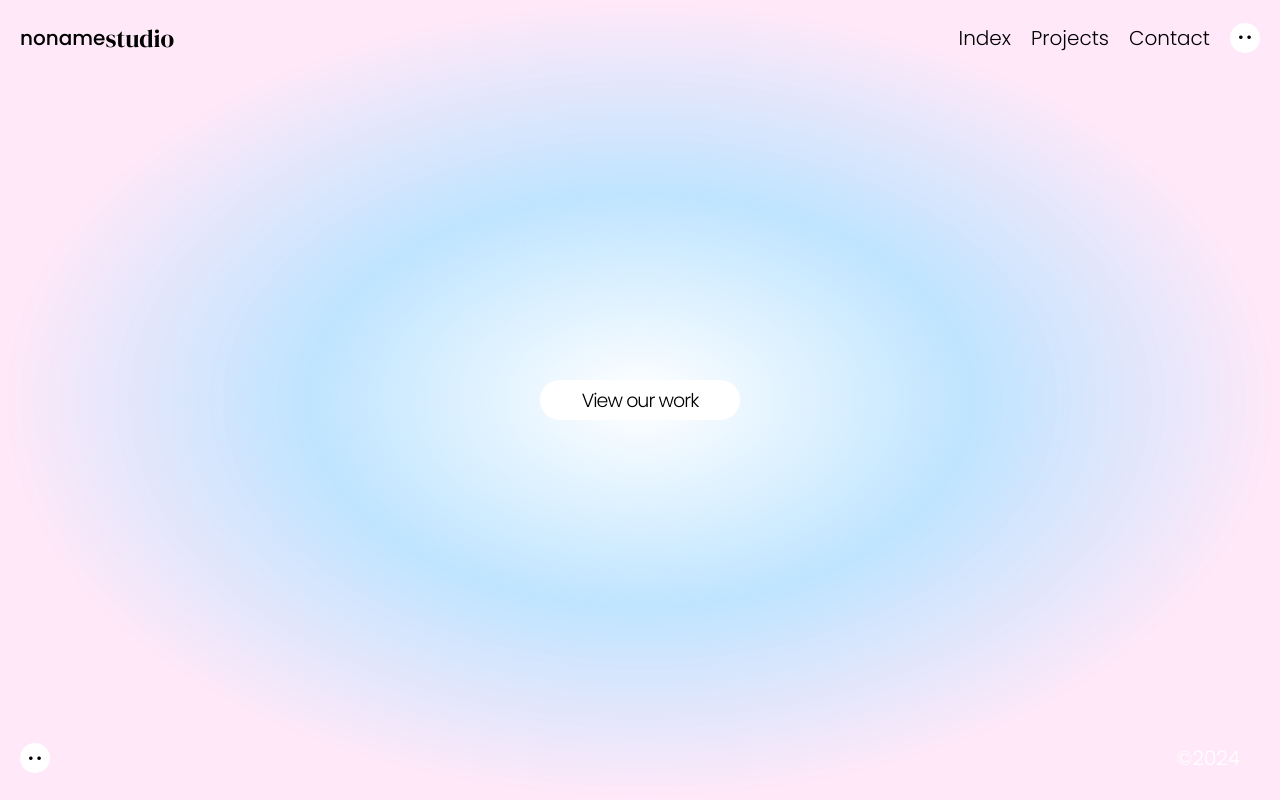
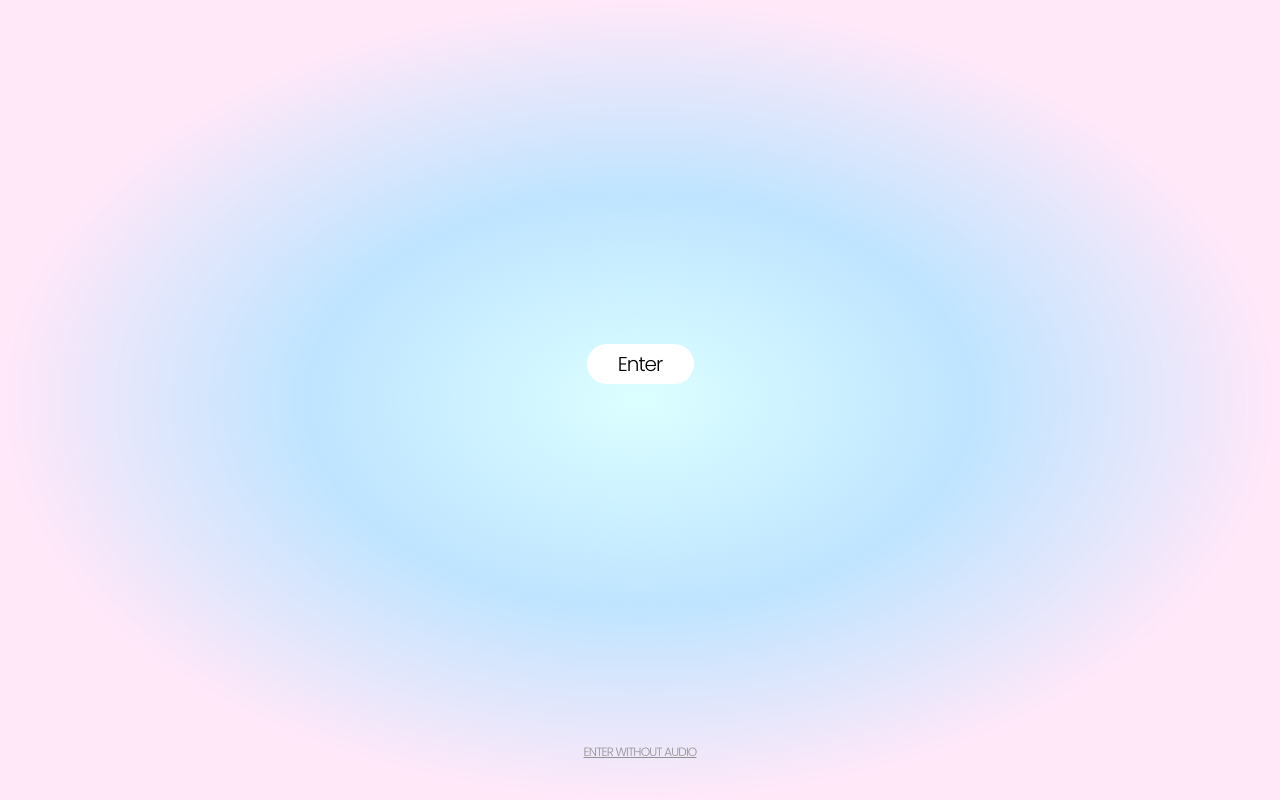
Before and after one commit to Tapiwamazibuko/digital-studio, a React (Create React App) app: page / in a window 1280 px wide. Built offline with nearby package versions, Linux system fonts and the light colour scheme.

Commit message:
adding project footer

```diff
--- a/src/App.css
+++ b/src/App.css
@@ -242,3 +242,8 @@ body {
   line-height: normal;
   letter-spacing: -0.98px;
 }
+
+.footer--star{
+  font-size: 30px;
+  color: #919191;
+}
--- a/src/App.js
+++ b/src/App.js
@@ -8,19 +8,26 @@ import React from 'react';
 
 function App() {
   const [isLoading, setIsLoading] = React.useState(true)
+  const [hasEntered, setHasEntered] = React.useState(false)
+
   const stillLoading = async () => {
     setTimeout(() => {  setIsLoading(false); }, 3000);
+  }
+
+  function enter(){
+    console.log("clicked!")
+    setHasEntered(true)
   }
 
   stillLoading()
 
   return (
-    isLoading ? <LoadingScreen /> :
+    isLoading ? <LoadingScreen /> : hasEntered ?
     <div>
       <Header />
       <Index />
       <Footer />
-    </div>
+    </div>   : <EntryScreen entry={() => enter()}/>
   );
 }
 
--- /dev/null
+++ b/src/Projects.js
@@ -0,0 +1,8 @@
+import './App.css';
+import ProjectFooter from './components/ProjectFooter';
+
+export default function Projects(){
+    return(
+        <ProjectFooter/>
+    )
+}
--- a/src/components/EntryScreen.js
+++ b/src/components/EntryScreen.js
@@ -1,10 +1,10 @@
 import React from "react";
 
-export default function EntryScreen(){
+export default function EntryScreen(props){
     return (
         <main className="entry--background">
             <div className="entry--button--container">
-                <button type="button" className="entry--button">Enter</button>
+                <button type="button" className="entry--button" onClick={props.entry}>Enter</button>
             </div>
             <div className="entry--container">
                 <h4 className="entry--text">ENTER WITHOUT AUDIO</h4>
--- a/src/components/Header.js
+++ b/src/components/Header.js
@@ -1,4 +1,5 @@
 import React from "react";
+import { Link } from "react-router-dom";
 
 export default function Header(){
     const style = {
--- a/src/components/Index.js
+++ b/src/components/Index.js
@@ -1,4 +1,5 @@
 import React from "react";
+import { Outlet }  from "react-router-dom";
 
 export default function Index(){
     return (
@@ -6,6 +7,9 @@ export default function Index(){
             <div className="entry--button--container">
                 <button type="button" className="index--button">View our work</button>
             </div>
+            <div id="detail">
+                <Outlet />
+            </div>
         </div>
     )
 }
--- /dev/null
+++ b/src/components/ProjectFooter.js
@@ -0,0 +1,15 @@
+import React from "react";
+
+export default function ProjectFooter(){
+    return(
+        <div className="footer--container">
+            <div className="footer--left">
+                <button type="button">• •</button>
+            </div>
+            <div className="footer--right">
+                <span className="footer--star">&#9734;</span>
+
+            </div>
+        </div>
+    )
+}
--- a/src/index.js
+++ b/src/index.js
@@ -8,11 +8,17 @@ import {
   RouterProvider,
 } from "react-router-dom";
 import ErrorPage from './components/ErrorPage';
+import Projects from './Projects';
 
 const router = createBrowserRouter([
   {
     path: "/",
     element: <App />,
+    errorElement: <ErrorPage />
+  },
+  {
+    path: "projects/",
+    element: <Projects />,
     errorElement: <ErrorPage />
   },
 ]);
```
